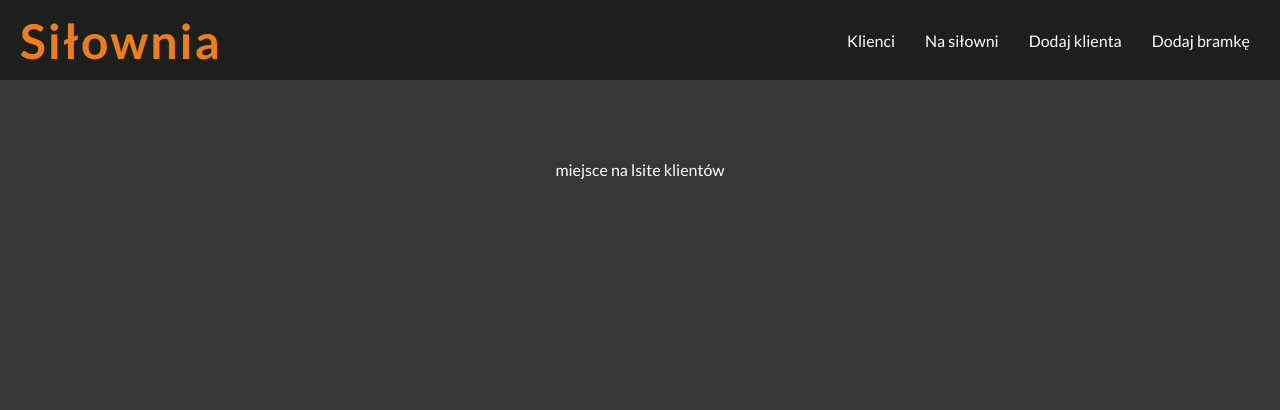
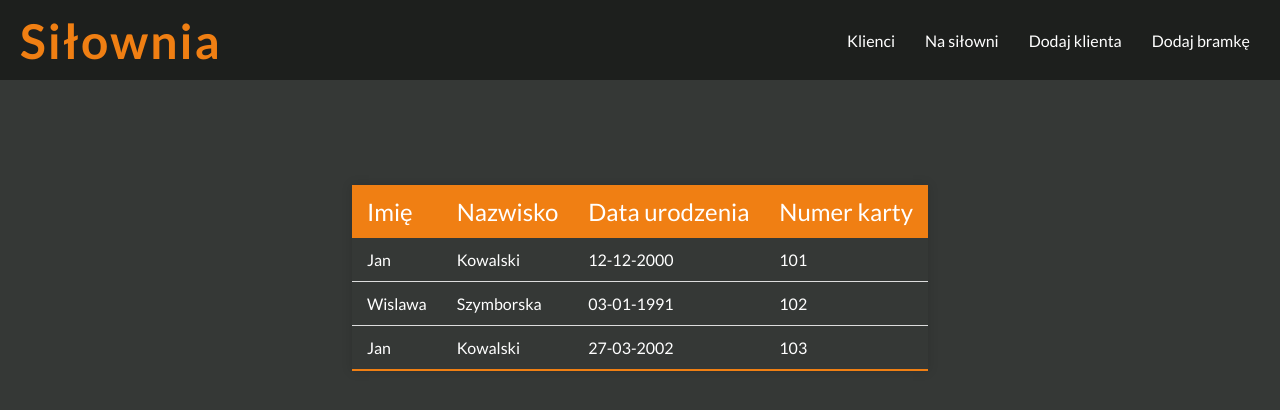
Before and after one commit to justyna-maluszynska/silka-projekt, a Flask app: page /clients in a window 1280 px wide. Shown: the top 410 px of the page. Run offline with Flask 2, Linux system fonts and the light colour scheme.

Commit message:
Implement showing list of clients and active clientd

```diff
--- a/app.py
+++ b/app.py
@@ -1,7 +1,7 @@
 import json
 from flask import Flask, render_template
 
-from utils import enter_client, get_clients, increase_new_card_number, process_card, register_client
+from utils import enter_client, get_clients, increase_new_card_number, process_card, register_client, get_clients_on_gym
 
 app = Flask(__name__)
 
@@ -19,8 +19,10 @@ def add_gate():
 
 @app.route("/clients")
 def clients():
-    return render_template("clients.html")
+    clients = get_clients()
+    return render_template("clients.html", clients=clients)
 
 @app.route("/ongym")
 def on_gym():
-    return render_template("ongym.html")
+    clients = get_clients_on_gym()
+    return render_template("ongym.html", clients=clients)
--- a/data/clients.json
+++ b/data/clients.json
@@ -3,19 +3,19 @@
         {
             "name": "Jan",
             "surname": "Kowalski",
-            "age": 21,
+            "date_of_birth": "12-12-2000",
             "card_number": 101
         },
         {
             "name": "Wislawa",
             "surname": "Szymborska",
-            "age": 37,
+            "date_of_birth": "03-01-1991",
             "card_number": 102
         },
         {
             "name": "Jan",
             "surname": "Kowalski",
-            "age": 21,
+            "date_of_birth": "27-03-2002",
             "card_number": 103
         }
     ],
--- a/static/css/styles.css
+++ b/static/css/styles.css
@@ -52,7 +52,9 @@ ul li:hover {
 
 main {
     padding-top: 80px;
-    text-align: center;
+    display: flex;
+    flex-direction: column;
+    align-items: center;
 }
 
 #gym-logo {
@@ -131,3 +133,32 @@ main {
     width: 400px;
     height: 400px;
 }
+
+/*clients.html i ongym.html styles*/
+.clients-table {
+    border-collapse: collapse;
+    margin: 25px 0;
+    font-size: 1rem;
+    min-width: 400px;
+    box-shadow: 0 0 10px rgba(0, 0, 0, 0.15);
+}
+
+.clients-table thead tr {
+    background-color: #f07f13;
+    color: #ffffff;
+    text-align: left;
+    font-size: 1.5rem;
+}
+
+.clients-table th,
+.clients-table td {
+    padding: 12px 15px;
+}
+
+.clients-table tbody tr {
+    border-bottom: 1px solid #dddddd;
+}
+
+.clients-table tbody tr:last-of-type {
+    border-bottom: 2px solid #f07f13;
+}
--- a/templates/clients.html
+++ b/templates/clients.html
@@ -1,7 +1,24 @@
 {% extends "base.html" %}
 
 {% block content %}
-
-<p>miejsce na lsite klientów</p>
-
+<table class="clients-table">
+  <thead>
+    <tr>
+      <td>Imię</td>
+      <td>Nazwisko</td>
+      <td>Data urodzenia</td>
+      <td>Numer karty</td>
+    </tr>
+  </thead>
+  <tbody>
+    {% for client in clients %}
+    <tr>
+      <td>{{ client['name'] }}</td>
+      <td>{{ client['surname'] }}</td>
+      <td>{{ client['date_of_birth'] }}</td>
+      <td>{{ client['card_number'] }}</td>
+    </tr>
+    {% endfor %}
+  </tbody>
+</table>
 {% endblock %}
--- a/utils.py
+++ b/utils.py
@@ -14,6 +14,11 @@ def get_clients():
     file_data = load_data()
 
     return file_data["clients"]
+
+def get_clients_on_gym():
+    file_data = load_data()
+
+    return file_data["active_clients"]
 
 
 def get_new_card_number():
```
Also changed, not shown: templates/ongym.html (+20 -1 lines), config.py (line endings or trailing spaces).
